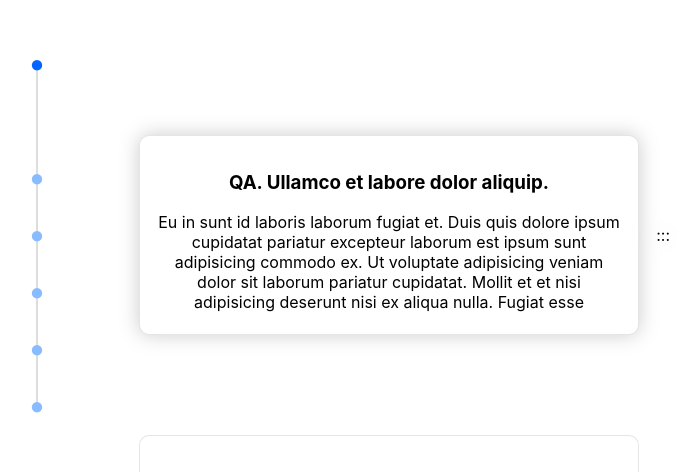
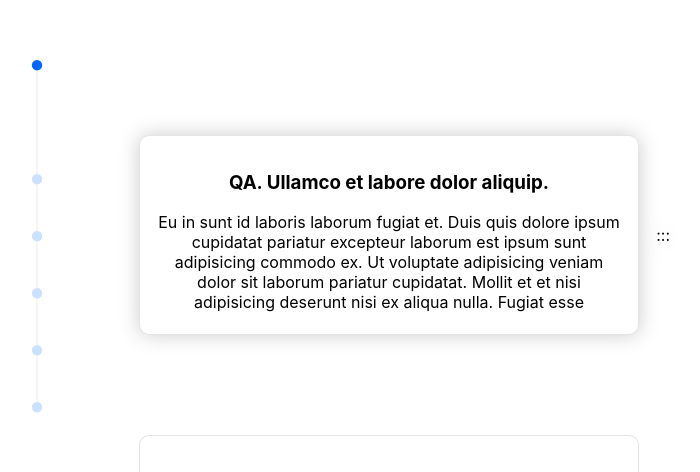
Before and after one commit to unknownpgr/interaction-slide, a React (Create React App) app in the folder src/: page / in a window 1280 px wide. Shown: the part 165-637 px from the top of the page, without its empty margins (251-951 px from the left). Built offline with nearby package versions, Linux system fonts and the light colour scheme.

Commit message:
Update bar and dot design

```diff
--- a/src/src/components/CardInteraction/Sidebar/Sidebar.js
+++ b/src/src/components/CardInteraction/Sidebar/Sidebar.js
@@ -61,7 +61,7 @@ export default function Sidebar({ n, c, onClick }) {
         key={i}
         style={{
           transform: `translate(-50%,-50%) translateY( ${y}px)`,
-          color: selected ? "#0066ff" : "#88bbff"
+          color: selected ? "rgb(0,102,255)" : "rgb(204,224,255)"
         }}
       >
         ●
--- a/src/src/components/CardInteraction/Sidebar/Sidebar.scss
+++ b/src/src/components/CardInteraction/Sidebar/Sidebar.scss
@@ -9,14 +9,13 @@
     position: absolute;
     display: block;
     height: 2rem;
+    font-size: 1.5rem;
 
     background-color: none;
     background: none;
     border: none;
 
     transition-duration: 0.2s;
-
-    font-size: 1.5rem;
 
     cursor: pointer;
   }
@@ -25,7 +24,7 @@
     position: absolute;
     width: 2px;
     height: 100%;
-    background-color: #ddd;
+    background-color: rgba(0, 0, 0, 0.04);
     position: absolute;
     transform: translateX(-50%);
     z-index: -1;
```
